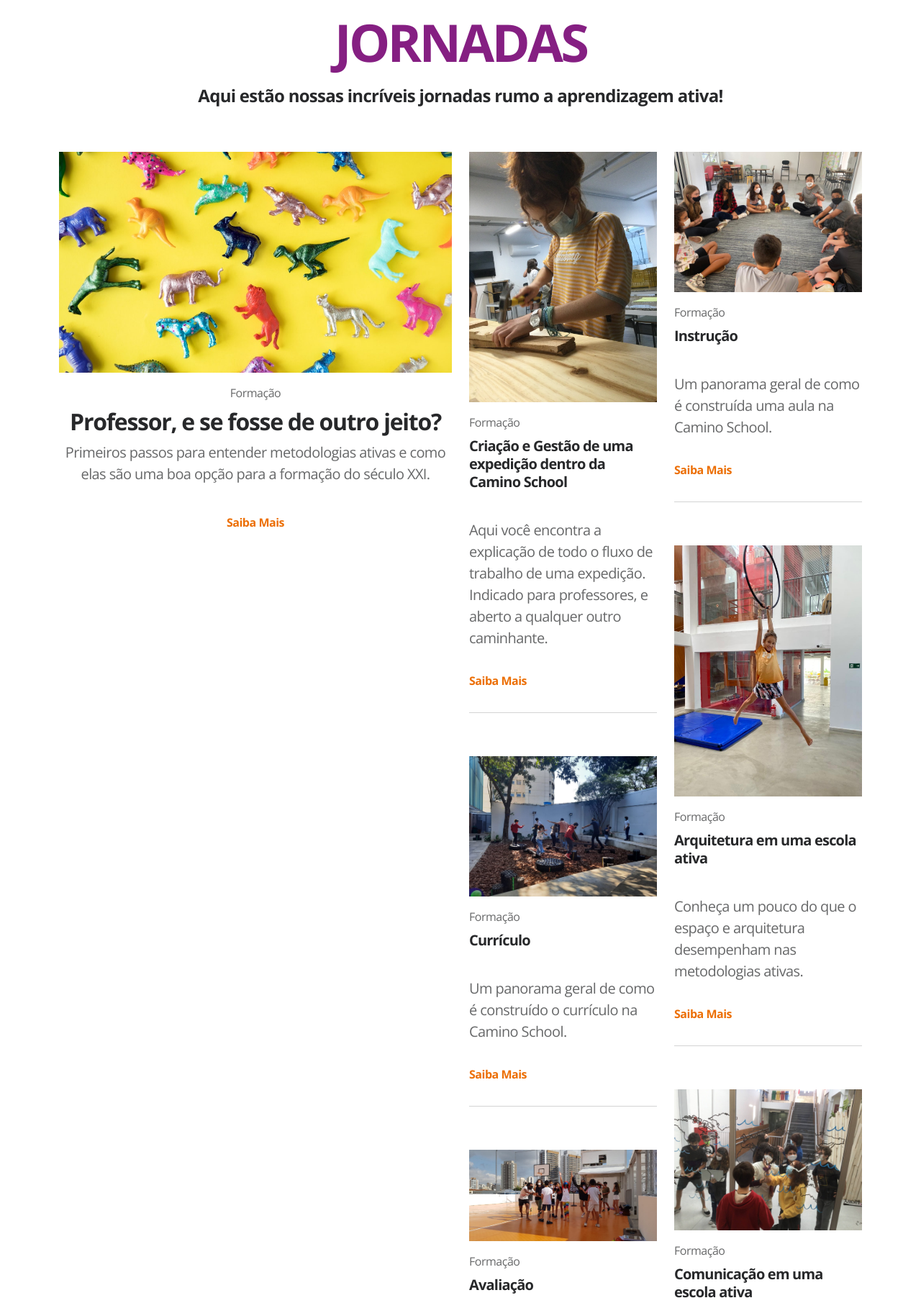
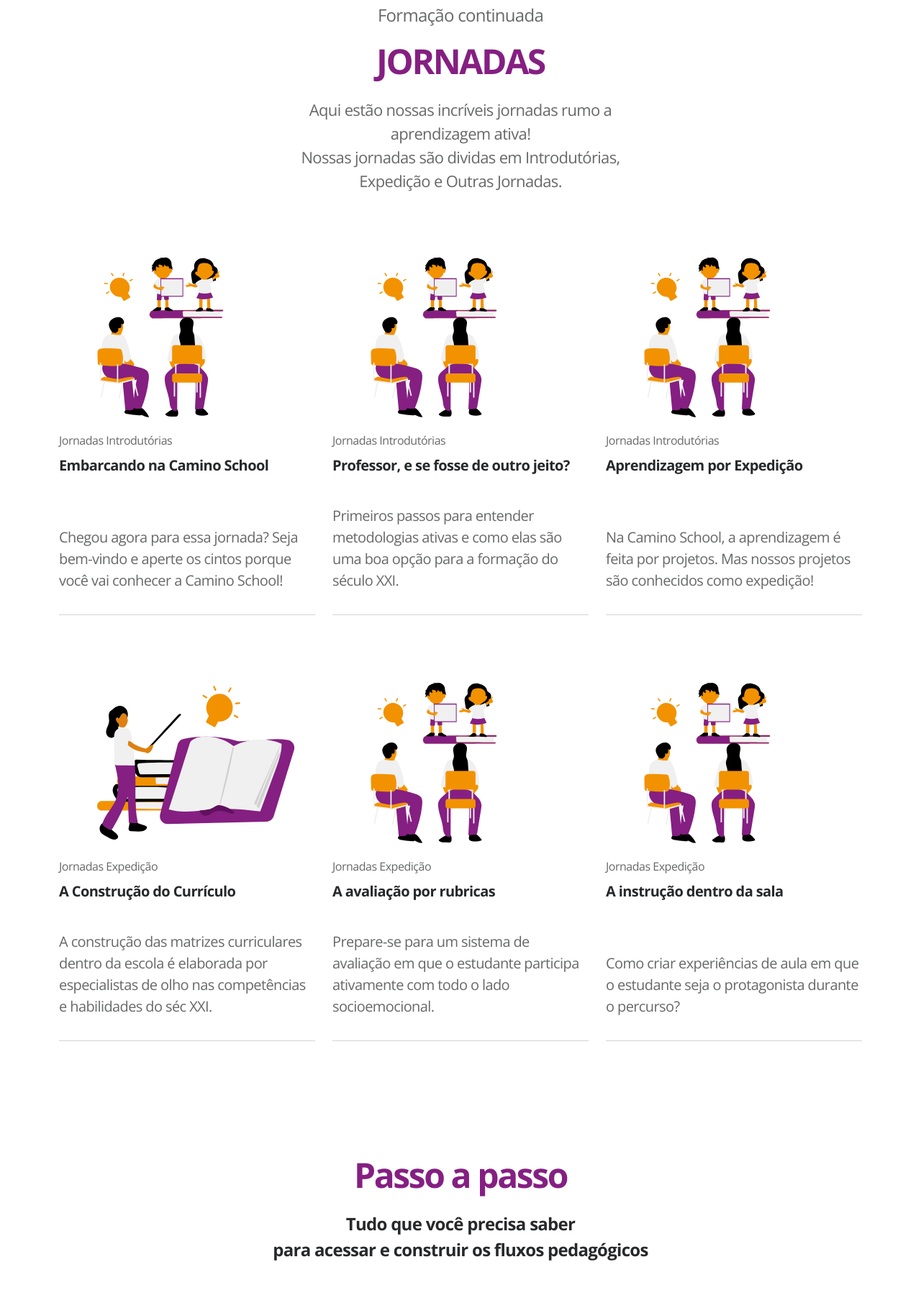
Before and after one commit to Camino-School-Unofficial/centro-aprendizagem-ativa, a website: page index.html in a window 1280 px wide. Shown: the part 3041-4852 px from the top of the page at 72% size. Drawn offline with nearby package versions, Linux system fonts and the light colour scheme; files that its build step writes are made by us from their sources.

Commit message:
atualização jornadas

```diff
--- a/index.html
+++ b/index.html
@@ -224,7 +224,7 @@
     </div>
   </header>
 
-  <!-- Sobre -->
+  <!-- SOBRE -->
   <section id="sobre" class="py-10 py-lg-20 bg-bg-3">
     <div class="container">
       <div class="row justify-content-center">
@@ -282,32 +282,166 @@
     </div>
   </section>
 
-  <!-- Jornadas -->
-  <section id="jornadas" class="pt-10 pt-lg-20 pb-lg-5 bg-bg-3">
+  <!-- JORNADAS -->
+  <section id="jornadas" class="py-10 py-lg-20 bg-bg-3">
     <div class="container">
-      <h1 class="py-4 text-uppercase text-center text-action-1 display-3">Jornadas</h1>
-      <p class="text-center fs-1 text-dark-1 font-heading mb-md-15 mb-6" data-aos="fade-down" data-aos-delay="0">
-        Aqui estão nossas incríveis jornadas rumo a aprendizagem ativa!
+      <div class="row justify-content-center">
+        <div class="col-md-9 col-lg-7 col-xl-6 mb-8 mb-md-15 text-center">
+          <p class="fs-1 mb-5" data-aos="fade-down" data-aos-delay="0">
+            Formação continuada
           </p>
-      <!-- Professor, e se fosse de outro jeito? -->
-      <div class="row">
-        <div class="mb-15 text-center col-lg-6" data-aos="fade-down" data-aos-delay="250">
-          <img src="i/header_17_video_poster.jpg" srcset="i/header_17_video_poster.jpg 2x" alt="" class="w-100 mb-4">
+          <h2 class="display-5 mb-6 text-uppercase text-action-1" data-aos="fade-down" data-aos-delay="250">
+            Jornadas
+          </h2>
+          <p class="fs-2 remove-br" data-aos="fade-down" data-aos-delay="500">
+            Aqui estão nossas incríveis jornadas rumo a aprendizagem ativa!<br>
+            Nossas jornadas são dividas em Introdutórias, Expedição e Outras Jornadas.
+          </p>
+        </div>
+      </div>
+      <div class="row justify-content-center text-center text-md-start">
+        <div class="mb-10 mb-md-15 mb-lg-20 col-sm-8 col-md-6 col-lg-4 d-flex flex-column justify-content-between"
+          data-aos="fade-down" data-aos-delay="0">
+          <div>
+            <a href="#" class="mb-4 d-block">
+              <img src="i/professor-de-outro-jeito.svg" srcset="i/professor-de-outro-jeito.svg" alt=""
+                class="img-fluid">
+            </a>
             <p class="mb-2">
-            Formação
+              Jornadas Introdutórias
             </p>
-          <h2 class="mb-2">
-            Professor, e se fosse de outro jeito?
-          </h2>
-          <p class="fs-3 mb-10 remove-br">
-            Primeiros passos para entender metodologias ativas e como elas são uma boa opção para a formação
-            do século XXI.
-          </p>
-          <a href="#" class="fw-bold text-action-5" data-bs-toggle="modal" data-bs-target="#ap_professor-outro-jeito">
-            Saiba Mais
+            <a href="#" class="mb-4 mb-xl-10 font-heading text-dark-1 fs-3">
+              Embarcando na Camino School
             </a>
           </div>
-        <!-- Modal -->
+          <div>
+            <p class="mb-8 fs-3">
+              Chegou agora para essa jornada? Seja bem-vindo e aperte os cintos porque você vai conhecer a Camino
+              School!
+            </p>
+            <div class="border-bottom border-dark-1 opacity-20">
+            </div>
+          </div>
+        </div>
+        <div class="mb-10 mb-md-15 mb-lg-20 col-sm-8 col-md-6 col-lg-4 d-flex flex-column justify-content-between"
+          data-aos="fade-down" data-aos-delay="0">
+          <div>
+            <a href="#" class="mb-4 d-block" data-bs-toggle="modal" data-bs-target="#ap_professor-outro-jeito">
+              <img src="i/professor-de-outro-jeito.svg" srcset="i/professor-de-outro-jeito.svg" alt=""
+                class="img-fluid">
+            </a>
+            <p class="mb-2">
+              Jornadas Introdutórias
+            </p>
+            <a href="#" class="mb-4 mb-xl-10 font-heading text-dark-1 fs-3" >
+              Professor, e se fosse de outro jeito?
+            </a>
+          </div>
+          <div>
+            <p class="mb-8 fs-3">
+              Primeiros passos para entender metodologias ativas e como elas são uma boa opção para a formação do século
+              XXI.
+            </p>
+            <div class="border-bottom border-dark-1 opacity-20">
+            </div>
+          </div>
+        </div>
+        <div class="mb-10 mb-md-15 mb-lg-20 col-sm-8 col-md-6 col-lg-4 d-flex flex-column justify-content-between"
+          data-aos="fade-down" data-aos-delay="250">
+          <div>
+            <a href="#" class="mb-4 d-block ">
+              <img src="i/professor-de-outro-jeito.svg" srcset="i/professor-de-outro-jeito.svg" alt=""
+                class="img-fluid">
+            </a>
+            <p class="mb-2">
+              Jornadas Introdutórias
+            </p>
+            <a href="#" class="mb-4 mb-xl-10 font-heading text-dark-1 fs-3">
+              Aprendizagem por Expedição
+            </a>
+          </div>
+          <div>
+            <p class="mb-8 fs-3">
+              Na Camino School, a aprendizagem é feita por projetos. Mas nossos projetos são conhecidos como expedição!
+            </p>
+            <div class="border-bottom border-dark-1 opacity-20">
+            </div>
+          </div>
+        </div>
+        <div class="mb-10 mb-md-15 mb-lg-0 col-sm-8 col-md-6 col-lg-4 d-flex flex-column justify-content-between"
+          data-aos="fade-down" data-aos-delay="0">
+          <div>
+            <a href="#" class="mb-4 d-block ">
+              <img src="i/construcao-curriculo.svg" srcset="i/construcao-curriculo.svg" alt="" class="img-fluid">
+            </a>
+            <p class="mb-2">
+              Jornadas Expedição
+            </p>
+            <a href="#" class="mb-4 mb-xl-10 font-heading text-dark-1 fs-3">
+              A Construção do Currículo
+            </a>
+          </div>
+          <div>
+            <p class="mb-8 fs-3">
+              A construção das matrizes curriculares dentro da escola é elaborada por especialistas de olho nas
+              competências e habilidades do séc XXI.
+            </p>
+            <div class="border-bottom border-dark-1 opacity-20">
+            </div>
+          </div>
+        </div>
+        <div class="mb-10 mb-md-15 mb-lg-0 col-sm-8 col-md-6 col-lg-4 d-flex flex-column justify-content-between"
+          data-aos="fade-down" data-aos-delay="0">
+          <div>
+            <a href="#" class="mb-4 d-block ">
+              <img src="i/professor-de-outro-jeito.svg" srcset="i/professor-de-outro-jeito.svg" alt=""
+                class="img-fluid">
+            </a>
+            <p class="mb-2">
+              Jornadas Expedição
+            </p>
+            <a href="#" class="mb-4 mb-xl-10 font-heading text-dark-1 fs-3">
+              A avaliação por rubricas
+            </a>
+          </div>
+          <div>
+            <p class="mb-8 fs-3">
+              Prepare-se para um sistema de avaliação em que o estudante participa ativamente com todo o lado
+              socioemocional.
+            </p>
+            <div class="border-bottom border-dark-1 opacity-20">
+            </div>
+          </div>
+        </div>
+        <div class="mb-10 mb-md-0 col-sm-8 col-md-6 col-lg-4 d-flex flex-column justify-content-between"
+          data-aos="fade-down" data-aos-delay="250">
+          <div>
+            <a href="#" class="mb-4 d-block ">
+              <img src="i/professor-de-outro-jeito.svg" srcset="i/professor-de-outro-jeito.svg" alt=""
+                class="img-fluid">
+            </a>
+            <p class="mb-2">
+              Jornadas Expedição
+            </p>
+            <a href="#" class="mb-4 mb-xl-10 font-heading text-dark-1 fs-3">
+              A instrução dentro da sala
+            </a>
+          </div>
+          <div>
+            <p class="mb-8 fs-3">
+              Como criar experiências de aula em que o estudante seja o protagonista durante o percurso?
+            </p>
+            <div class="border-bottom border-dark-1 opacity-20">
+            </div>
+          </div>
+        </div>
+      </div>
+    </div>
+  </section>
+
+  <!-- MODALS -->
+  <section>
+    <!-- Professor, e se fosse de outro jeito? -->
     <div class="modal fade" id="ap_professor-outro-jeito" tabindex="-1">
       <a href="#"
         class="btn btn-sm btn-width-equal-height position-fixed top-0 end-0 zi-5 rounded-circle btn-bg-3 mt-4 me-4"
@@ -402,8 +536,8 @@
                     <text x="1520" y="590" text-anchor="middle" class="st2 h4">Planejamento</text>
                     <text x="1520" y="620" text-anchor="middle" class="st2 h4">Reverso</text>
                   </a>
-                      <a xlink:href="#" data-toggle="popover" data-bs-html="true"
-                        data-bs-content="Aqui você acessa anexos." data-bs-placement="bottom">
+                  <a xlink:href="#" data-toggle="popover" data-bs-html="true" data-bs-content="Aqui você acessa anexos."
+                    data-bs-placement="bottom">
                     <text x="1735" y="590" text-anchor="middle" class="st2 h4">Fim</text>
                     <text x="1735" y="620" text-anchor="middle" class="st2 h4">do trilho</text>
                   </a>
@@ -419,7 +553,8 @@
                   <p class="mt-6 mb-8 text-light-2" data-aos="fade-down" data-aos-delay="250">
                     Duração: 2h
                   </p>
-                      <a href="jornadas/professor-de-outro-jeito/index.html" target="_blank" class="btn btn-action-1" data-aos="fade-down" data-aos-delay="500">
+                  <a href="jornadas/professor-de-outro-jeito/index.html" target="_blank" class="btn btn-action-1"
+                    data-aos="fade-down" data-aos-delay="500">
                     Quero começar essa jornada agora!
                   </a>
                 </div>
@@ -429,125 +564,9 @@
         </div>
       </div>
     </div>
-        <div class="col-lg-3 col-sm-6 text-center text-sm-start" data-aos="fade-down" data-aos-delay="500">
-          <div>
-            <img src="i/camino-fotosautorizadas2021-42.jpeg" srcset="i/camino-fotosautorizadas2021-42.jpeg 2x" alt=""
-              class="w-100 mb-4">
-            <p class="mb-2">
-              Formação
-            </p>
-            <h5 class="mb-4 mb-sm-10">
-              Criação e Gestão de uma expedição dentro da Camino School
-            </h5>
-            <p class="fs-3 mb-8">
-              Aqui você encontra a explicação de todo o fluxo de trabalho de uma expedição. Indicado para
-              professores, e aberto a qualquer outro caminhante.
-            </p>
-            <a href="#" class="fw-bold text-action-5">
-              Saiba Mais
-            </a>
-            <div class="mt-8 mb-15 border-bottom border-dark-1 opacity-20">
-            </div>
-          </div>
-          <div>
-            <img src="i/camino-fotosautorizadas2021-33.jpeg" srcset="i/camino-fotosautorizadas2021-33.jpeg 2x" alt=""
-              class="w-100 mb-4">
-            <p class="mb-2">
-              Formação
-            </p>
-            <h5 class="mb-4 mb-sm-10">
-              Currículo
-            </h5>
-            <p class="fs-3 mb-8">
-              Um panorama geral de como é construído o currículo na Camino School.
-            </p>
-            <a href="#" class="fw-bold text-action-5">
-              Saiba Mais
-            </a>
-            <div class="mt-8 mb-15 border-bottom border-dark-1 opacity-20">
-            </div>
-          </div>
-          <div>
-            <img src="i/camino-fotosautorizadas2021-48.jpeg" srcset="i/camino-fotosautorizadas2021-48.jpeg 2x" alt=""
-              class="w-100 mb-4">
-            <p class="mb-2">
-              Formação
-            </p>
-            <h5 class="mb-4 mb-sm-10">
-              Avaliação
-            </h5>
-            <p class="fs-3 mb-8">
-              Um panorama geral de como são construídas as rubricas de avaliação na Camino School.
-            </p>
-            <a href="#" class="fw-bold text-action-5">
-              Saiba Mais
-            </a>
-            <div class="mt-8 mb-15 border-bottom border-dark-1 opacity-20">
-            </div>
-          </div>
-        </div>
-        <div class="col-lg-3 col-sm-6 text-center text-sm-start" data-aos="fade-down" data-aos-delay="750">
-          <div>
-            <img src="i/camino-fotosautorizadas2021-45.jpeg" srcset="i/camino-fotosautorizadas2021-45.jpeg 2x" alt=""
-              class="w-100 mb-4">
-            <p class="mb-2">
-              Formação
-            </p>
-            <h5 class="mb-4 mb-sm-10">
-              Instrução
-            </h5>
-            <p class="fs-3 mb-8">
-              Um panorama geral de como é construída uma aula na Camino School.
-            </p>
-            <a href="#" class="fw-bold text-action-5">
-              Saiba Mais
-            </a>
-            <div class="mt-8 mb-15 border-bottom border-dark-1 opacity-20">
-            </div>
-          </div>
-          <div>
-            <img src="i/camino-fotosautorizadas2021-24.jpeg" srcset="i/camino-fotosautorizadas2021-24.jpeg 2x" alt=""
-              class="w-100 mb-4">
-            <p class="mb-2">
-              Formação
-            </p>
-            <h5 class="mb-4 mb-sm-10">
-              Arquitetura em uma escola ativa
-            </h5>
-            <p class="fs-3 mb-8">
-              Conheça um pouco do que o espaço e arquitetura desempenham nas metodologias ativas.
-            </p>
-            <a href="#" class="fw-bold text-action-5">
-              Saiba Mais
-            </a>
-            <div class="mt-8 mb-15 border-bottom border-dark-1 opacity-20">
-            </div>
-          </div>
-          <div>
-            <img src="i/camino-fotosautorizadas2021-30.jpeg" srcset="i/camino-fotosautorizadas2021-30.jpeg 2x" alt=""
-              class="w-100 mb-4">
-            <p class="mb-2">
-              Formação
-            </p>
-            <h5 class="mb-4 mb-sm-10">
-              Comunicação em uma escola ativa
-            </h5>
-            <p class="fs-3 mb-8">
-              Apontamentos sobre processos de comunicação com os atores para fora da sala, mas dentro da comunidade
-              Camino School.
-            </p>
-            <a href="#" class="fw-bold text-action-5">
-              Saiba Mais
-            </a>
-            <div class="mt-8 mb-15 border-bottom border-dark-1 opacity-20">
-            </div>
-          </div>
-        </div>
-      </div>
-    </div>
   </section>
 
-  <!-- Passo a passo -->
+  <!-- PASSO A PASSO -->
   <section id="passo" class="py-10 py-lg-20 bg-bg-3 text-center text-lg-start">
     <div class="container">
       <h2 class="display-5 mb-6 text-action-1 text-center" data-aos="fade-down" data-aos-delay="0">
@@ -682,7 +701,7 @@
     </div>
   </section>
 
-  <!-- Camino School -->
+  <!-- CAMINO SCHOOL -->
   <section id="school" class="py-10 py-lg-20 text-center bg-bg-3">
     <div class="container">
       <div class="row justify-content-center">
@@ -711,7 +730,8 @@
           </p>
         </div>
         <div class="mb-15 mb-md-0 col-sm-8 col-md-4 col-xxl-3" data-aos="fade-down" data-aos-delay="250">
-          <a href="#"><img src="i/SITE 04 Glossário.svg" srcset="i/SITE 04 Glossário.svg 2x" alt="" class="img-fluid mb-6">
+          <a href="#"><img src="i/SITE 04 Glossário.svg" srcset="i/SITE 04 Glossário.svg 2x" alt=""
+              class="img-fluid mb-6">
             <h5 class="mb-4">
               Glossário
             </h5>
@@ -734,7 +754,7 @@
     </div>
   </section>
 
-  <!-- Equipe -->
+  <!-- EQUIPE -->
   <section id="equipe" class="py-10 py-lg-20 text-center">
     <div class="container">
       <div class="row justify-content-center">
@@ -867,21 +887,27 @@
 
   </section>
 
-  <!-- Footer -->
+  <!-- FOOTER -->
   <footer class="pt-md-10 py-8 text-center text-lg-start bg-bg-1">
     <div class="container">
       <div class="row flex-column flex-lg-row align-items-center justify-content-center">
-        <div class="mb-4 mb-lg-0 col-lg-5 order-1 order-lg-0" data-aos="fade-down" data-aos-delay="0">
+        <div class="mb-4 mb-lg-0 col-lg-6 order-1 order-lg-0" data-aos="fade-down" data-aos-delay="0">
           <a href="#" class="font-heading me-4 text-light-1">
             Home
           </a>
           <a href="#" class="font-heading mx-4 text-light-1">
             Sobre
           </a>
-          <a href="#" class="font-heading mx-4 text-light-1">
+          <a href="#jornadas" class="font-heading mx-4 text-light-1">
             Jornadas
           </a>
-          <a href="#" class="font-heading ms-4 text-light-1">
+          <a href="#passo" class="font-heading ms-4 text-light-1">
+            Passo a passo
+          </a>
+          <a href="#school" class="font-heading ms-4 text-light-1">
+            Camino School
+          </a>
+          <a href="#equipe" class="font-heading ms-4 text-light-1">
             Equipe
           </a>
         </div>
@@ -890,11 +916,11 @@
             <img src="i/logo-color-gray.png" srcset="i/logo-color-gray.png 2x" alt="" class="img-fluid">
           </a>
         </div>
-        <div class="col-lg-5 text-lg-end order-2" data-aos="fade-down" data-aos-delay="250">
+        <!-- <div class="col-lg-4 text-lg-end order-2" data-aos="fade-down" data-aos-delay="250">
           <a href="#" class="btn btn-action-1 border-light-3">
             Sign up
           </a>
-        </div>
+        </div> -->
       </div>
       <div class="mt-10 mb-8 border-bottom border-light-3" data-aos="fade-down" data-aos-delay="400">
       </div>
```
Also changed, not shown: jornadas/professor-de-outro-jeito/index.html (+25 -1 lines), i/SITE 07 ProfessorESe Copy.svg (added), i/construcao-curriculo.svg (added), i/professor-de-outro-jeito.svg (added). Lines whose indentation alone changed are shown as unchanged.
